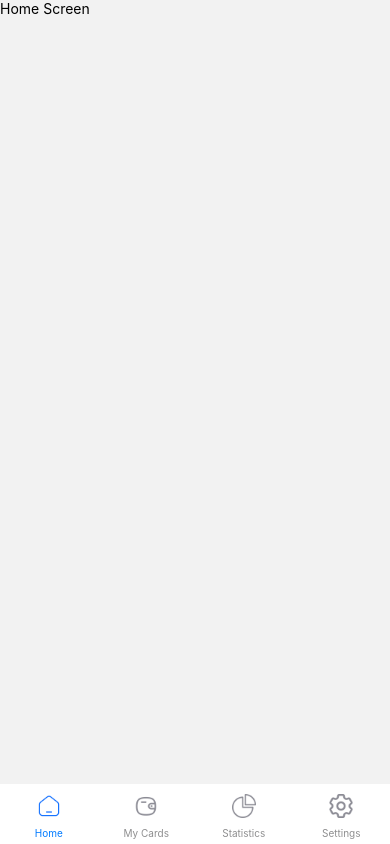
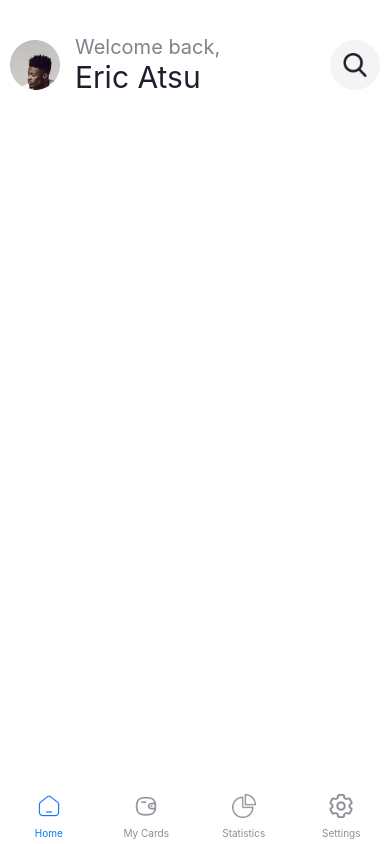
Before and after one commit to favourrr-a/rn-assignment5-11014111, a React Native app: screen /Home in a window 390 px wide. Built offline with nearby package versions, Linux system fonts and the light colour scheme.

Commit message:
Add profile and search to HomeScreen

```diff
--- /dev/null
+++ b/components/home-screen/ProfileAndSearch.js
@@ -0,0 +1,32 @@
+import { View, Text, Image } from 'react-native';
+import { useContext } from 'react';
+import { AppContext } from '../../store/context';
+
+import { profileAndSearchStyles } from '../../styles/home-screen-styles/profileAndSearchStyles';
+
+import profileImage from '../../assets/profile-and-search/profile-image.png';
+import searchIcon from '../../assets/profile-and-search/search.png';
+import searchIconDarkTheme from '../../assets/profile-and-search/search-dark-theme.png';
+
+export default function ProfileAndSearch() {
+    const {theme} = useContext(AppContext);
+    const profileAndSearchThemedStyle = profileAndSearchStyles(theme);
+    return (
+        <View style = {profileAndSearchThemedStyle.profileAndSearchContainer}>
+            <View style = {profileAndSearchThemedStyle.profileImageContainer}>
+                <Image source = {profileImage} style = {profileAndSearchThemedStyle.profileImage}/>
+            </View>
+            <View style = {profileAndSearchThemedStyle.welcomeAndNameContainer}>
+                <Text style = {profileAndSearchThemedStyle.welcomeText}>
+                    Welcome back,
+                </Text>
+                <Text style = {profileAndSearchThemedStyle.nameText}>
+                    Eric Atsu
+                </Text>
+            </View>
+            <View style = {profileAndSearchThemedStyle.searchIconContainer}>
+                <Image source = {theme === 'light' ? searchIcon : searchIconDarkTheme} style = {profileAndSearchThemedStyle.searchIcon}/>
+            </View>
+        </View>
+    );
+}
--- a/screens/HomeScreen.js
+++ b/screens/HomeScreen.js
@@ -1,9 +1,24 @@
-import { View, Text } from 'react-native';
+import { View } from 'react-native';
+import { useContext } from 'react';
+import { AppContext } from '../store/context';
+
+// Custom components
+import ProfileAndSearch from '../components/home-screen/ProfileAndSearch';
+
+// Styles
+import { appStyles } from '../styles/appStyles';
+import { homeScreenStyles } from '../styles/home-screen-styles/homeScreenStyles';
 
 export default function HomeScreen() {
+  const { theme } = useContext(AppContext);
+  const appThemedStyle = appStyles(theme);
+  const homeScreenThemedStyle = homeScreenStyles(theme);
+
   return (
-    <View>
-      <Text>Home Screen</Text>
+    <View style = {appThemedStyle.container}>
+      <View style = {homeScreenThemedStyle.container}>
+        <ProfileAndSearch />
+      </View>
     </View>
   );
 }
--- /dev/null
+++ b/styles/home-screen-styles/profileAndSearchStyles.js
@@ -0,0 +1,101 @@
+import { StyleSheet } from 'react-native';
+
+export const profileAndSearchStyles = (theme) => {
+    const commonStyles = {
+        profileAndSearchContainer: {
+            marginTop: 10,
+            flexDirection: 'row',
+            height: 50,
+            justifyContent: 'center',
+            alignItems: 'center',
+        },
+        profileImageContainer: {
+        },
+        profileImage: {
+        },
+        welcomeAndNameContainer: {
+            marginLeft: 15,
+            flex: 2,
+            justifyContent: 'center',
+        },
+        searchIconContainer: {
+            justifyContent: 'center',
+            width: 50,
+            height: 50,
+            borderRadius: 50,
+            alignItems: 'center',
+        },
+        searchIcon: {
+            width: 24,
+            height: 24,
+        },
+        welcomeText: {
+            fontSize: 20,
+        },
+        nameText: {
+            fontSize: 30,
+        },
+    }
+    if(theme === 'light'){
+        return StyleSheet.create({
+            profileAndSearchContainer: {
+                ...commonStyles.profileAndSearchContainer,
+            },
+            profileImageContainer: {
+                ...commonStyles.profileImageContainer,
+            },
+            profileImage: {
+                ...commonStyles.profileImage,
+            },
+            welcomeAndNameContainer: {
+               ...commonStyles.welcomeAndNameContainer,
+            },
+            searchIconContainer: {
+                ...commonStyles.searchIconContainer,
+                backgroundColor: '#f4f4f4'
+            },
+            searchIcon: {
+                ...commonStyles.searchIcon,
+            },
+            welcomeText: {
+                ...commonStyles.welcomeText,
+                color: '#7e848d',
+            },
+            nameText: {
+                ...commonStyles.nameText,
+                color: '#1e1e2d',
+            },
+        })
+    }
+    else {
+        return StyleSheet.create({
+            profileAndSearchContainer: {
+                ...commonStyles.profileAndSearchContainer,
+            },
+            profileImageContainer: {
+                ...commonStyles.profileImageContainer,
+            },
+            profileImage: {
+                ...commonStyles.profileImage,
+            },
+            welcomeAndNameContainer: {
+               ...commonStyles.welcomeAndNameContainer,
+            },
+            searchIconContainer: {
+                ...commonStyles.searchIconContainer,
+                backgroundColor: '#1e1e2d',
+            },
+            searchIcon: {
+                ...commonStyles.searchIcon,
+            },
+            welcomeText: {
+                ...commonStyles.welcomeText,
+                color: '#7e848d',
+            },
+            nameText: {
+                ...commonStyles.nameText,
+                color: 'white',
+            },
+        })
+    }
+}
```
